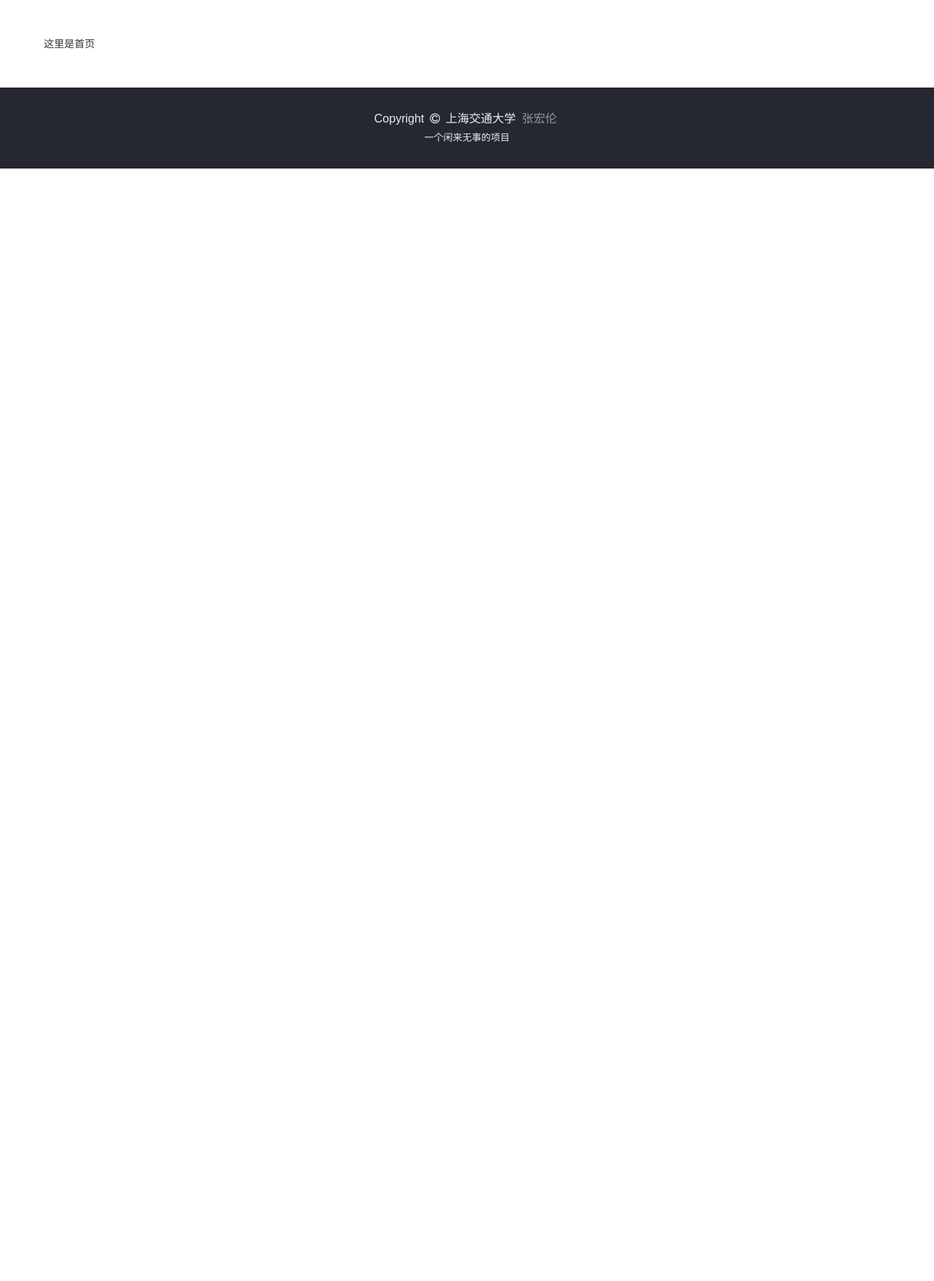
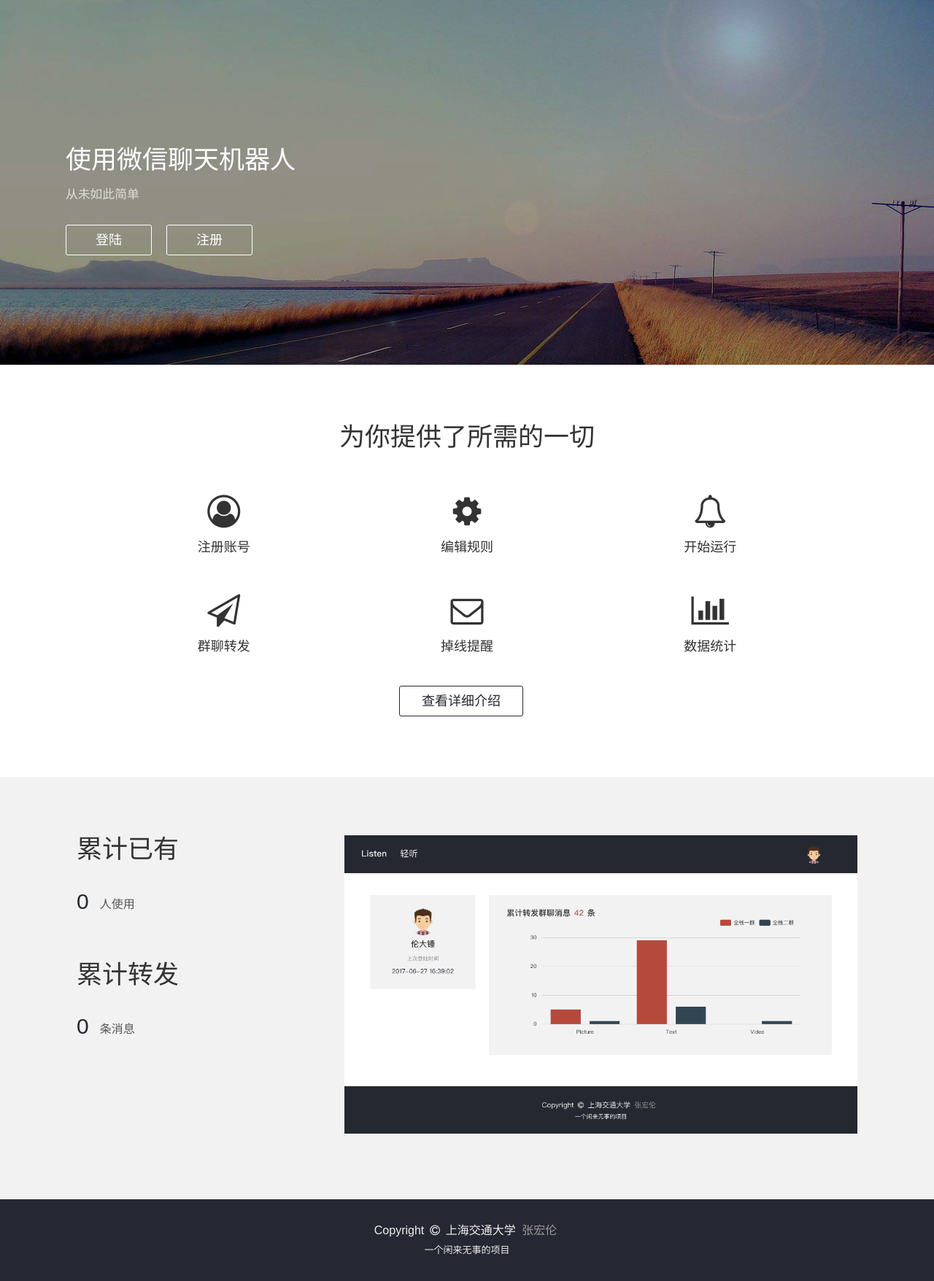
Before and after one commit to Honlan/Listen, a Flask app: page / in a window 1280 px wide. Shown: the part 89-1845 px from the top of the page at 73% size. Before the commit the page ends 320 px from the top, so only its background shows below. Run offline with Flask 2, Linux system fonts and the light colour scheme; data that the repository does not hold is empty; some libraries are stand-ins or nearby versions.

Commit message:
add index

```diff
--- a/run.py
+++ b/run.py
@@ -134,7 +134,14 @@ def logout():
 @app.route('/')
 def index():
 	user = session_info()
-	return render_template('index.html', user=user)
+	(db,cursor) = connectdb()
+	stat = {}
+	cursor.execute("select count(*) as count from user")
+	stat['user'] = cursor.fetchone()['count']
+	cursor.execute("select count(*) as count from message")
+	stat['message'] = cursor.fetchone()['count']
+	closedb(db,cursor)
+	return render_template('index.html', user=user, stat=stat)
 
 # 用户首页
 @app.route('/user')
--- a/templates/forward.html
+++ b/templates/forward.html
@@ -1,5 +1,8 @@
 {% extends 'layout.html' %} {% block style %}
 <style>
+#main {
+    padding: 50px 60px;
+}
 #info {
 	background-color: #f2f2f2;
 	text-align: center;
--- a/templates/index.html
+++ b/templates/index.html
@@ -1,8 +1,147 @@
 {% extends 'layout.html' %} {% block style %}
 <style>
+#main h1 {
+	color: #fff;
+	font-size: 2.5em;
+	font-weight: normal;
+}
+#main h2 {
+	color: #ddd;
+	font-size: 1.2em;
+	font-weight: normal;
+}
+#section1 {
+	height: 500px;
+	background-image: url("{{url_for('static', filename='img/bg.png')}}");
+	background-size: cover;
+	padding-top: 180px;
+	padding-left: 90px;
+	background-attachment: fixed;
+	background-position: top;
+}
+#section1 .login, #section1 .register {
+	font-size: 18px;
+	padding: 10px 40px;
+	text-decoration: none;
+	color: #fff;
+	border: 1px solid #fff;
+	margin-right: 16px;
+	border-radius: 3px;
+	-webkit-transition: color, background-color .4s;
+	-moz-transition: color, background-color .4s;
+	-ms-transition: color, background-color .4s;
+	-o-transition: color, background-color .4s;
+	transition: color, background-color .4s;
+}
+#section1 .login:hover, #section1 .register:hover {
+	background-color: #fff;
+	color: #252732;
+	cursor: pointer;
+}
+#section2 {
+	text-align: center;
+	padding: 50px 60px;
+	padding-bottom: 90px;
+}
+#section2 .fa {
+	font-size: 45px;
+	margin-bottom: 15px;
+}
+#section2 p {
+	font-size: 18px;
+}
+#section2 a {
+	font-size: 18px;
+	padding: 10px 30px;
+	text-decoration: none;
+	color: #252732;
+	border: 1px solid #252732;
+	margin-right: 16px;
+	border-radius: 3px;
+	-webkit-transition: color, background-color .4s;
+	-moz-transition: color, background-color .4s;
+	-ms-transition: color, background-color .4s;
+	-o-transition: color, background-color .4s;
+	transition: color, background-color .4s;
+}
+#section2 a:hover {
+	background-color: #252732;
+	color: #fff;
+	cursor: pointer;
+}
+#section3 {
+	background-color: #f2f2f2;
+	padding: 50px 60px;
+	padding-bottom: 90px;
+}
+#section3 p {
+	font-size: 16px;
+	color: #555;
+}
+#section3 span {
+	margin-right: 15px;
+	font-size: 30px;
+	position: relative;
+	top: 1px;
+	color: #252732;
+}
 </style>
 {% endblock %} {% block body %}
-这里是首页
+<div id="section1">
+	<h1>使用微信聊天机器人</h1>
+	<h2>从未如此简单</h2>
+	<div style="margin-top:40px;">
+		<a href="" class="login">登陆</a>
+		<a href="" class="register">注册</a>
+	</div>
+</div>
+<div id="section2">
+	<h1 style="color:#333;margin-top:30px;margin-bottom:60px;">为你提供了所需的一切</h1>
+	<div class="row" style="margin-left:80px;margin-right:80px;margin-bottom:40px;">
+		<div class="col-xs-12 col-sm-12 col-md-4 col-lg-4">
+			<span class="fa fa-fw fa-user-circle-o"></span>
+			<p>注册账号</p>
+		</div>
+		<div class="col-xs-12 col-sm-12 col-md-4 col-lg-4">
+			<span class="fa fa-fw fa-cog"></span>
+			<p>编辑规则</p>
+		</div>
+		<div class="col-xs-12 col-sm-12 col-md-4 col-lg-4">
+			<span class="fa fa-fw fa-bell-o"></span>
+			<p>开始运行</p>
+		</div>
+	</div>
+	<div class="row" style="margin-left:80px;margin-right:80px;margin-bottom:40px;">
+		<div class="col-xs-12 col-sm-12 col-md-4 col-lg-4">
+			<span class="fa fa-fw fa-paper-plane-o"></span>
+			<p>群聊转发</p>
+		</div>
+		<div class="col-xs-12 col-sm-12 col-md-4 col-lg-4">
+			<span class="fa fa-fw fa-envelope-o"></span>
+			<p>掉线提醒</p>
+		</div>
+		<div class="col-xs-12 col-sm-12 col-md-4 col-lg-4">
+			<span class="fa fa-fw fa-bar-chart-o"></span>
+			<p>数据统计</p>
+		</div>
+	</div>
+	<div>
+		<a href="https://zhuanlan.zhihu.com/p/27586459" target="_blank">查看详细介绍</a>
+	</div>
+</div>
+<div id="section3">
+	<div class="row" style="margin-left:30px;margin-right:30px;">
+		<div class="col-xs-12 col-sm-12 col-md-4 col-lg-4">
+			<h1 style="color:#333;margin-top:30px;margin-bottom:30px;">累计已有</h1>
+			<p><span>{{stat['user']}}</span>人使用</p>
+			<h1 style="color:#333;margin-top:60px;margin-bottom:30px;">累计转发</h1>
+			<p><span>{{stat['message']}}</span>条消息</p>
+		</div>
+		<div class="col-xs-12 col-sm-12 col-md-8 col-lg-8">
+			<img src="{{url_for('static', filename='img/example.png')}}" alt="" style="width:100%;margin-top:30px;">
+		</div>
+	</div>
+</div>
 <script>
 $(document).ready(function() {
 });
--- a/templates/layout.html
+++ b/templates/layout.html
@@ -231,15 +231,13 @@
                 <a href="{{url_for('logout')}}"><i class="fa fa-fw fa-times"></i>退出登录</a>
             </div>
             {% else %}
-            <a href="" id="login">登陆</a>
-            <a href="" id="register">注册</a>
+            <a href="" class="login">登陆</a>
+            <a href="" class="register">注册</a>
             {% endif %}
         </div>
     </div>
-    <div style="padding:50px 60px;">
-        <div id="main">
-            {% block body %} {% endblock %}
-        </div>
+    <div id="main">
+        {% block body %} {% endblock %}
     </div>
     <form id="login_form" method="" action="">
         <div class="form_content">
@@ -270,7 +268,7 @@
 </body>
 <script>
 $(document).ready(function() {
-    $('#login').click(function(event) {
+    $('.login').click(function(event) {
         event.preventDefault();
         $('form').hide();
         $('#login_form').show();
@@ -282,7 +280,7 @@ $(document).ready(function() {
         $('#login_form').show();
     });
 
-    $('#register').click(function(event) {
+    $('.register').click(function(event) {
         event.preventDefault();
         $('form').hide();
         $('#register_form').show();
--- a/templates/user.html
+++ b/templates/user.html
@@ -1,5 +1,8 @@
 {% extends 'layout.html' %} {% block style %}
 <style>
+#main {
+    padding: 50px 60px;
+}
 #info {
 	background-color: #f2f2f2;
 	text-align: center;
```
Also changed, not shown: static/img/bg.png (added), static/img/example.png (added).
